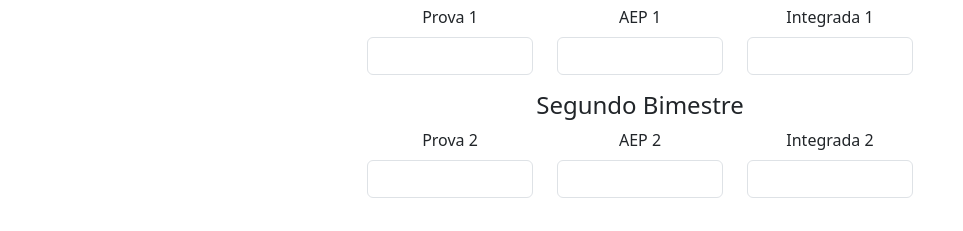
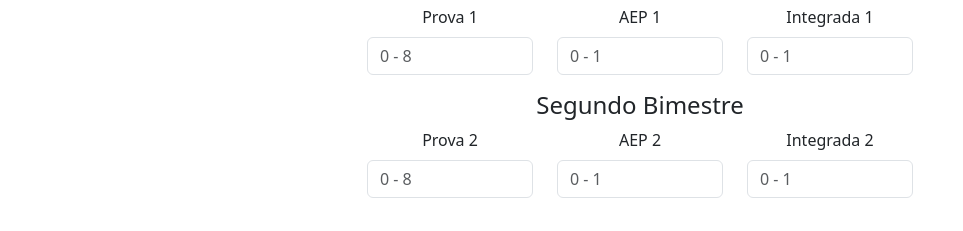
Before and after one commit to LeonardoDeina/Sistema-Gestao-Notas, a plain HTML site: page index.html in a window 1280 px wide. Shown: the part 450-681 px from the top of the page, without its empty margins (0-963 px from the left). Drawn offline with nearby package versions, Linux system fonts and the light colour scheme.

Commit message:
placeholders added

```diff
--- a/index.html
+++ b/index.html
@@ -61,15 +61,15 @@
                         <div class="row">
                             <div class="col">
                                 <label for="input_prova_1" class="form-label">Prova 1</label>
-                                <input type="number" id="input_prova_1" class="form-control">
+                                <input type="number" id="input_prova_1" class="form-control" placeholder="0 - 8">
                             </div>
                             <div class="col">
                                 <label for="input_prova_1" class="form-label">AEP 1</label>
-                                <input type="number" id="input_aep_1" class="form-control">
+                                <input type="number" id="input_aep_1" class="form-control" placeholder="0 - 1">
                             </div>
                             <div class="col">
                                 <label for="input_prova_1" class="form-label">Integrada 1</label>
-                                <input type="emnumberail" id="input_prova_integrada_1" class="form-control">
+                                <input type="emnumberail" id="input_prova_integrada_1" class="form-control" placeholder="0 - 1">
                             </div>
                         </div>
                     </div>
@@ -78,15 +78,15 @@
                         <div class="row">
                             <div class="col">
                                 <label for="input_prova_2" class="form-label">Prova 2</label>
-                                <input type="number" id="input_prova_2" class="form-control">
+                                <input type="number" id="input_prova_2" class="form-control" placeholder="0 - 8">
                             </div>
                             <div class="col">
                                 <label for="input_prova_2" class="form-label">AEP 2</label>
-                                <input type="number" id="input_aep_2" class="form-control">
+                                <input type="number" id="input_aep_2" class="form-control" placeholder="0 - 1">
                             </div>
                             <div class="col">
                                 <label for="input_prova_2" class="form-label">Integrada 2</label>
-                                <input type="emnumberail" id="input_prova_integrada_2" class="form-control">
+                                <input type="emnumberail" id="input_prova_integrada_2" class="form-control" placeholder="0 - 1">
                             </div>
                         </div>
                     </div>
```
